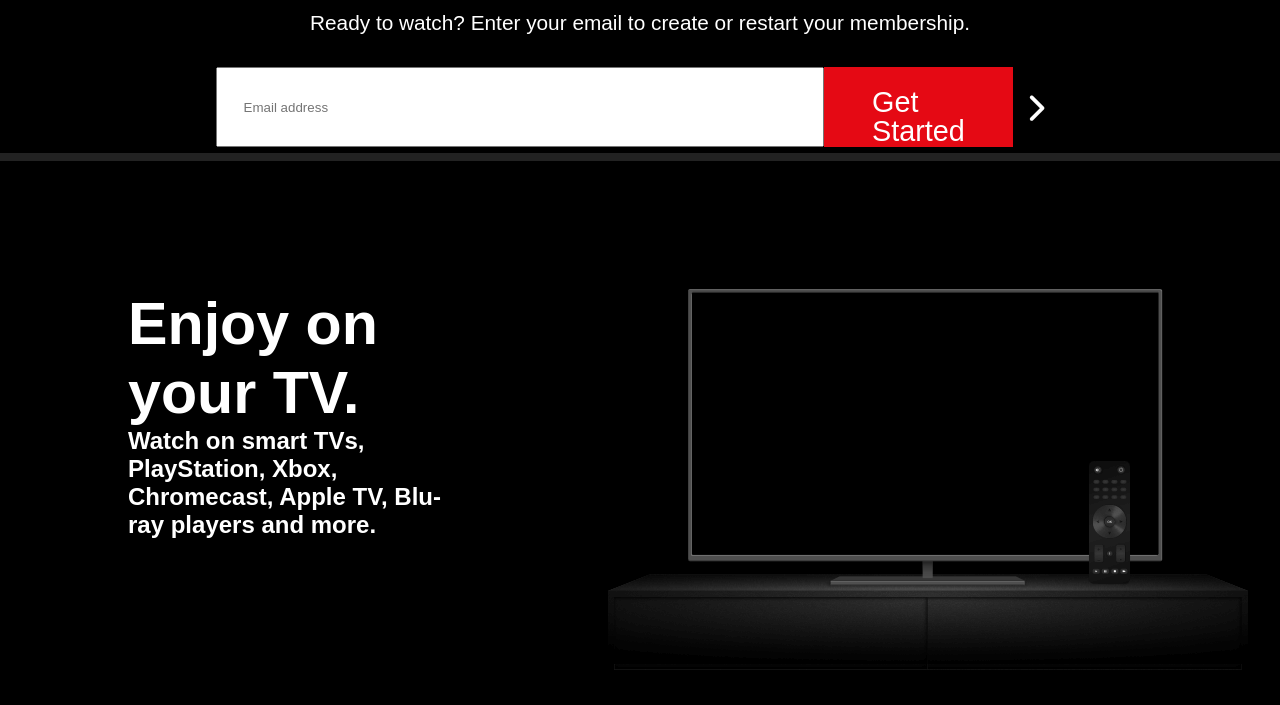
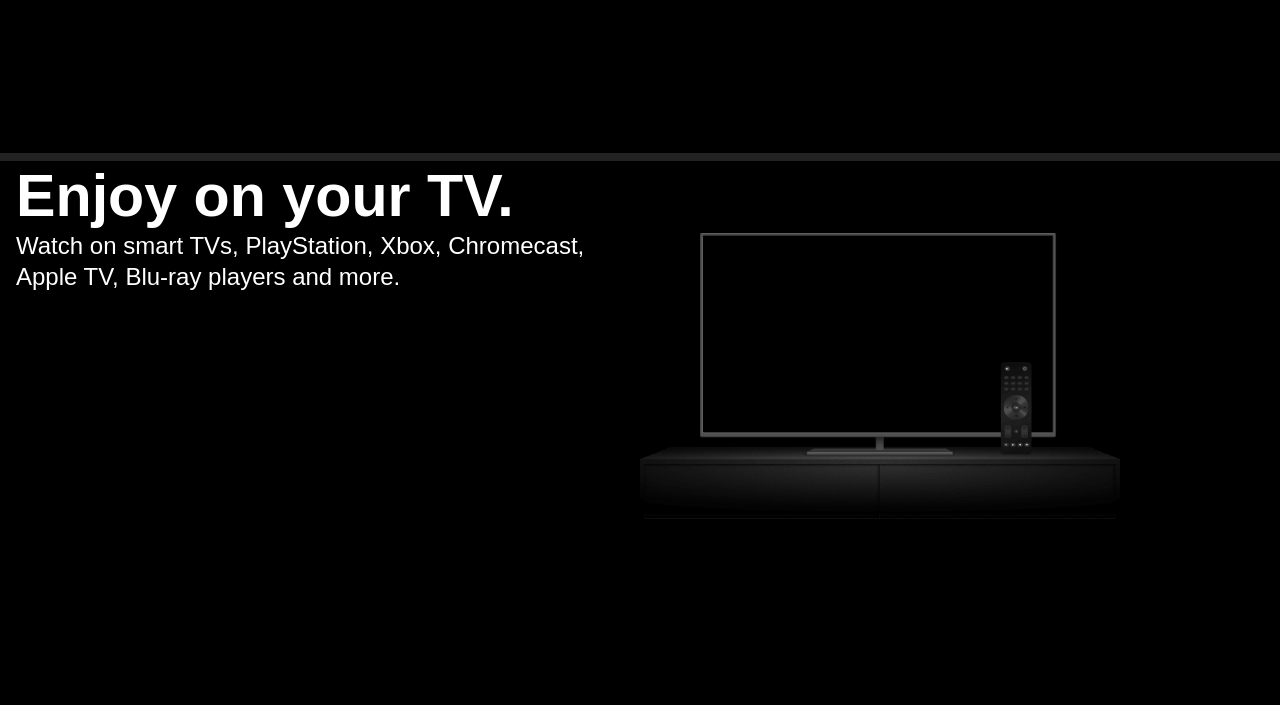
Before and after one commit to mrinalb9/netflix.clone, a plain HTML site: page index.html in a window 1280 px wide. Shown: the part 639-1344 px from the top of the page. After the commit the page ends 1160 px from the top, so only its background shows below. Drawn offline with Linux system fonts and the light colour scheme.

Commit message:
Adjust tab 1 content

```diff
--- a/css/styles.css
+++ b/css/styles.css
@@ -115,14 +115,16 @@ i {
 
 .showcase-content h1 {
     font-size: 4.5rem;
-    margin: 1rem 16rem;
+    /* margin: 1rem 16rem; */
+    /* margin-inline: 18%; */
+    min-width: fit-content;
     font-weight: 600;
     letter-spacing: 1.9;
 }
 
 .showcase-content h2 {
     font-weight: 100;
-    font-size:x-large;
+    font-size: x-large;
     margin: 1rem auto;
 }
 
@@ -183,15 +185,42 @@ i {
     display: flex;
     flex-direction: row;
     justify-content: center;
-    flex-wrap: nowrap;
+    flex-wrap: wrap;
 }
 
 .tab-1-content .video-container {
-    padding: 10%;
+    padding-inline: 1rem;
+    display: flex;
+    flex-direction: row;
+    align-items: space-between;
+    /* justify-content: center; */
+    flex-wrap: nowrap;
+    /* margin-inline: 1rem;
+    margin-block: 14%; */
+}
+
+.tab-1-content .card-title {
+    /* line-height: 3; */
+    /* min-width: 15rem; */
+    position: relative;
+    min-width: 50%;
+    max-width: 50%;
+    /* padding: ; */
+}
+
+.tab-1-content .card-title > h1 {
+    /* margin: 15px auto; */
+}
+
+.tab-1-content .card-title > h2 {
+    line-height: 1.3;
+    font-weight: 400;
 }
 
 .tab-1-content img {
-    padding: 2rem;
+    /* padding-inline: 6rem; */
+    /* max-width: fit-content; */
+    max-width: 30rem;
 }
 
 /* Buttons */
@@ -207,11 +236,7 @@ h1 {
 }
 
 /* Media Queries */
-@media only screen and (min-width: 600px) and (max-width: 900px) {
-
-    body {
-
-    }
+@media only screen and (min-width: 555px) and (max-width: 900px) {
 
     .showcase-top .container {
         padding-top: 3%;
@@ -269,4 +294,14 @@ h1 {
         position: absolute;
         max-width: 1rem;
     }
+
+    /* .tab-1-content {
+        display: inline;
+    } */
+
+    .tab-1-content .video-container {
+        display: flex;
+        flex-direction: column;
+        justify-content: center;
+    }
 }
--- a/index.html
+++ b/index.html
@@ -43,10 +43,14 @@
     <section class="tab-1">
         <div class="tab-1-content">
             <div class="video-container">
-                <h1>Enjoy on your TV.</h1>
-                <h2>Watch on smart TVs, PlayStation, Xbox, Chromecast, Apple TV, Blu-ray players and more.</h2>
+                <div class="card-title">
+                    <h1>Enjoy on your TV.</h1>
+                    <h2>Watch on smart TVs, PlayStation, Xbox, Chromecast, Apple TV, Blu-ray players and more.</h2>
+                </div>
+                <div class="card-img">
+                    <img src="img/tv.png" alt="">
+                </div>
             </div>
-            <img src="img/tv.png" alt="">
         </div>
     </section>
 </body>
```
